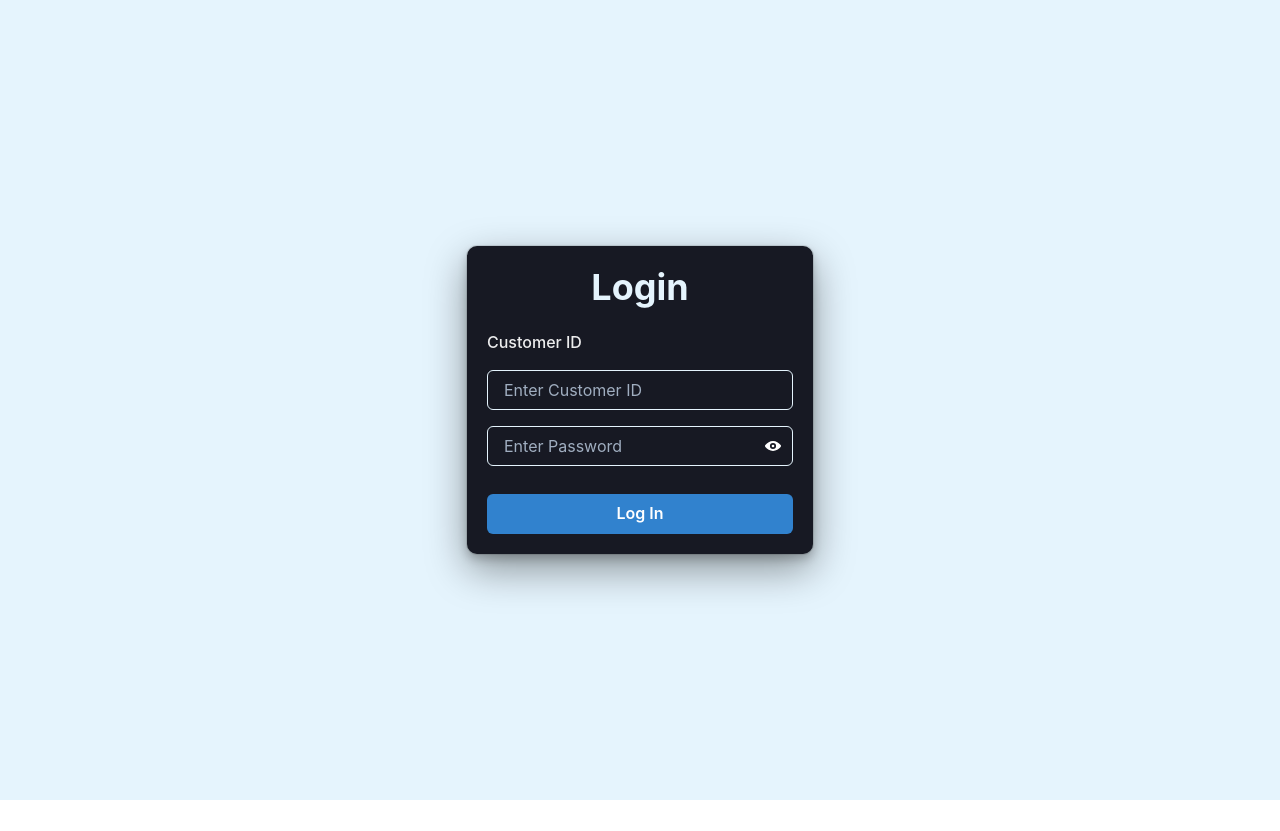
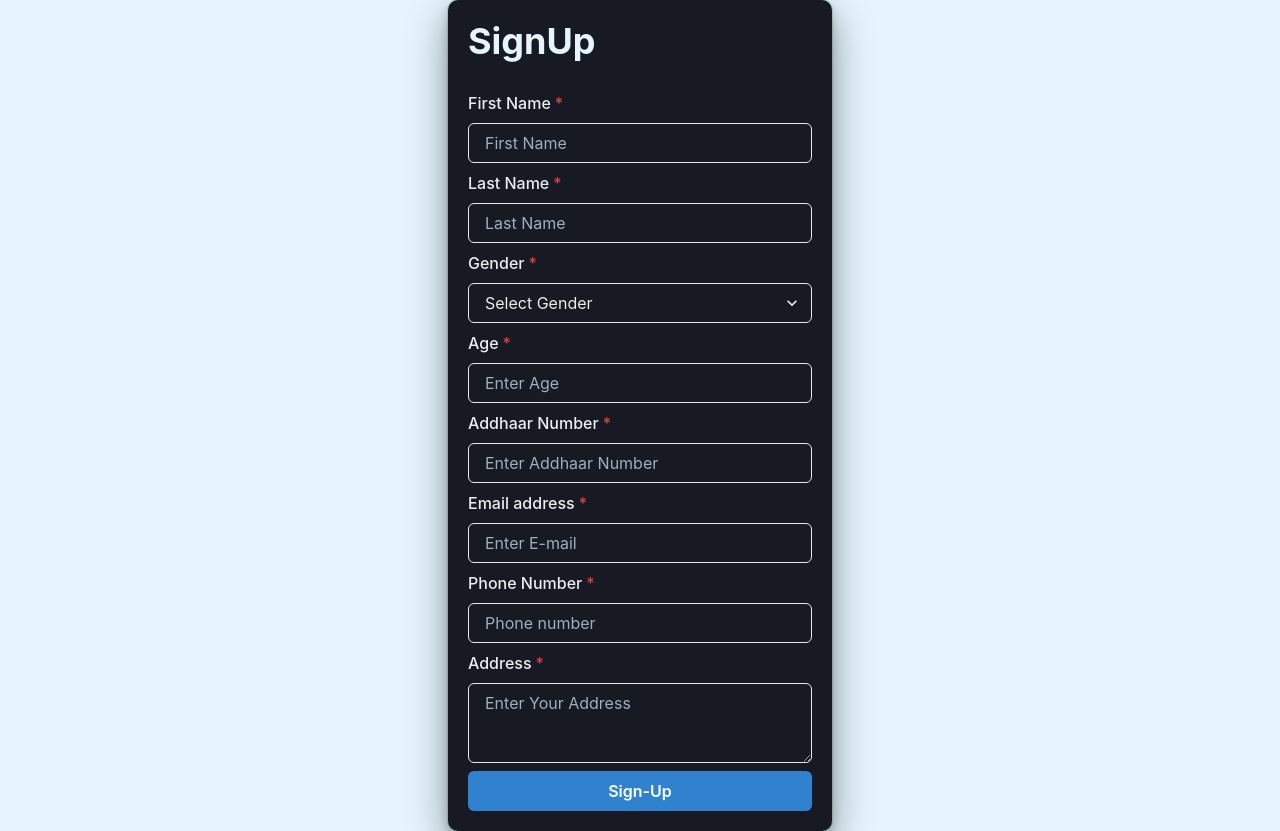
Before and after one commit to freak2810/Banking-System-Front, a Next.js app: page / in a window 1280 px wide. Before the commit the page ends 800 px from the top, so only its background shows below. Built offline with nearby package versions, Linux system fonts and the light colour scheme.

Commit message:
Added Signup Screen

```diff
--- a/pages/index.tsx
+++ b/pages/index.tsx
@@ -1,5 +1,5 @@
-import Login from './login';
+import Signup from './signup';
 
 export default function Home() {
-	return <Login />;
+	return <Signup />;
 }
--- /dev/null
+++ b/pages/signup.tsx
@@ -0,0 +1,92 @@
+import { PhoneIcon } from '@chakra-ui/icons';
+import {
+	Button,
+	Flex,
+	FormControl,
+	FormLabel,
+	Heading,
+	Input,
+	NumberInput,
+	NumberInputField,
+	Select,
+	Stack,
+	Textarea,
+} from '@chakra-ui/react';
+import React from 'react';
+
+export default function Signup() {
+	return (
+		<Flex bg='twitter.50' alignItems='center' justifyContent='center'>
+			<Stack
+				width='30%'
+				bg='gray.900'
+				boxShadow='dark-lg'
+				padding='5'
+				borderRadius='10px'
+			>
+				<Heading color='twitter.50' mb={5}>
+					SignUp
+				</Heading>
+				<FormControl id='FirstName' isRequired>
+					<FormLabel color='whiteAlpha.900'>First Name</FormLabel>
+					<Input color='whiteAlpha.900' placeholder='First Name' />
+				</FormControl>
+				<FormControl id='LastName' isRequired>
+					<FormLabel color='whiteAlpha.900'>Last Name</FormLabel>
+					<Input color='whiteAlpha.900' placeholder='Last Name' />
+				</FormControl>
+				<FormControl id='Gender' isRequired>
+					<FormLabel color='whiteAlpha.900'>Gender</FormLabel>
+					<Select color='whiteAlpha.900' placeholder='Select Gender'>
+						<option>Male</option>
+						<option>Female</option>
+						<option>Others</option>
+					</Select>
+				</FormControl>
+				<FormControl id='Age' isRequired>
+					<FormLabel color='whiteAlpha.900'>Age</FormLabel>
+					<NumberInput max={50} min={10}>
+						<NumberInputField color='whiteAlpha.900' placeholder='Enter Age' />
+					</NumberInput>
+				</FormControl>
+				<FormControl id='Addhaar' isRequired>
+					<FormLabel color='whiteAlpha.900'>Addhaar Number</FormLabel>
+					<NumberInput max={50} min={10}>
+						<NumberInputField
+							color='whiteAlpha.900'
+							placeholder='Enter Addhaar Number'
+						/>
+					</NumberInput>
+				</FormControl>
+				<FormControl id='email' isRequired>
+					<FormLabel color='whiteAlpha.900'>Email address</FormLabel>
+					<Input
+						type='email'
+						color='whiteAlpha.900'
+						placeholder='Enter E-mail'
+					/>
+				</FormControl>
+
+				<FormControl id='PhoneNumber' isRequired>
+					<FormLabel color='whiteAlpha.900'>Phone Number</FormLabel>
+
+					<Input type='tel' placeholder='Phone number' />
+				</FormControl>
+				<FormControl id='Address' isRequired>
+					<FormLabel color='whiteAlpha.900'>Address</FormLabel>
+					<Textarea placeholder='Enter Your Address' />
+				</FormControl>
+
+				<Button
+					marginTop='5'
+					isFullWidth
+					colorScheme='blue'
+					variant='solid'
+					size='md'
+				>
+					Sign-Up
+				</Button>
+			</Stack>
+		</Flex>
+	);
+}
```
